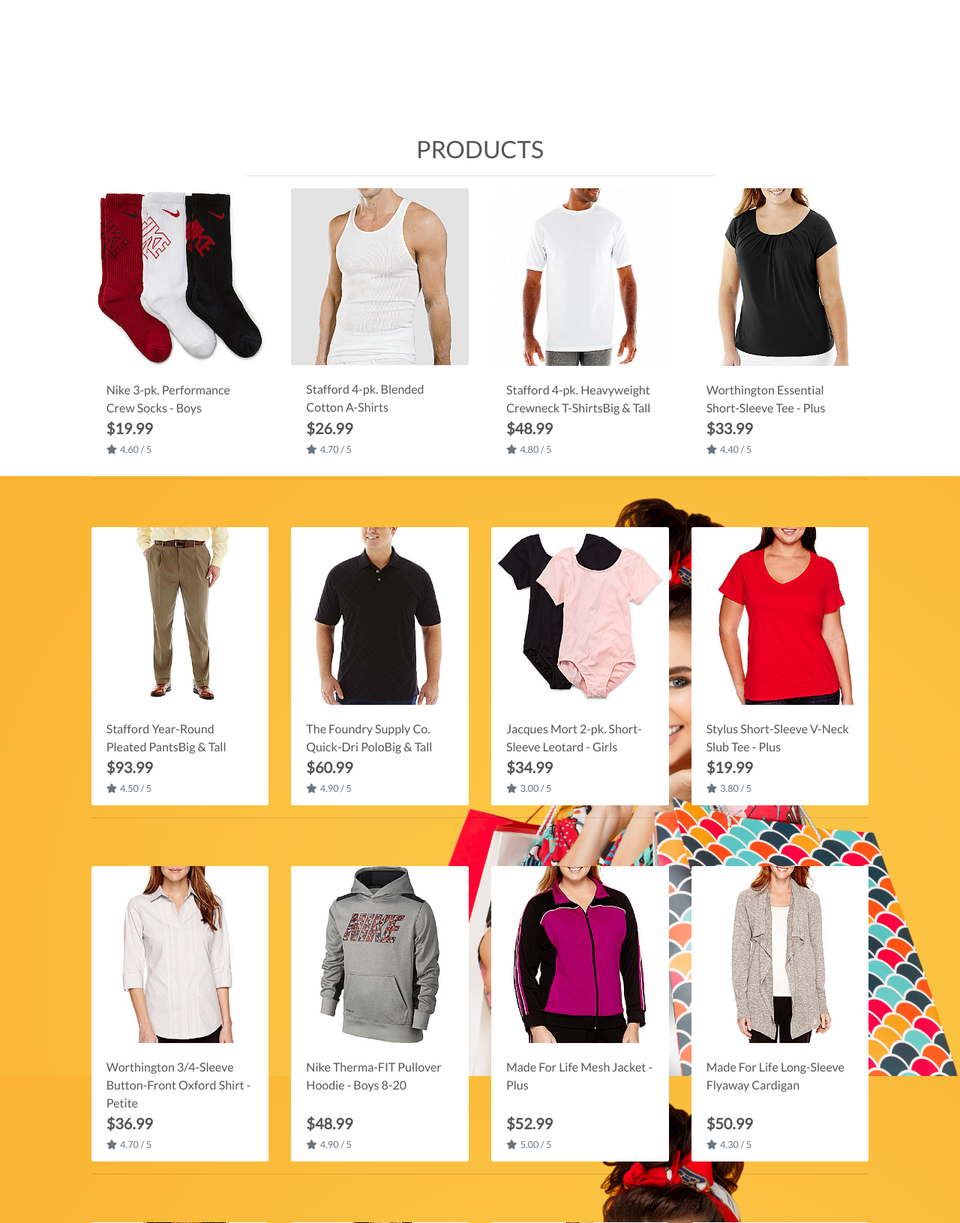
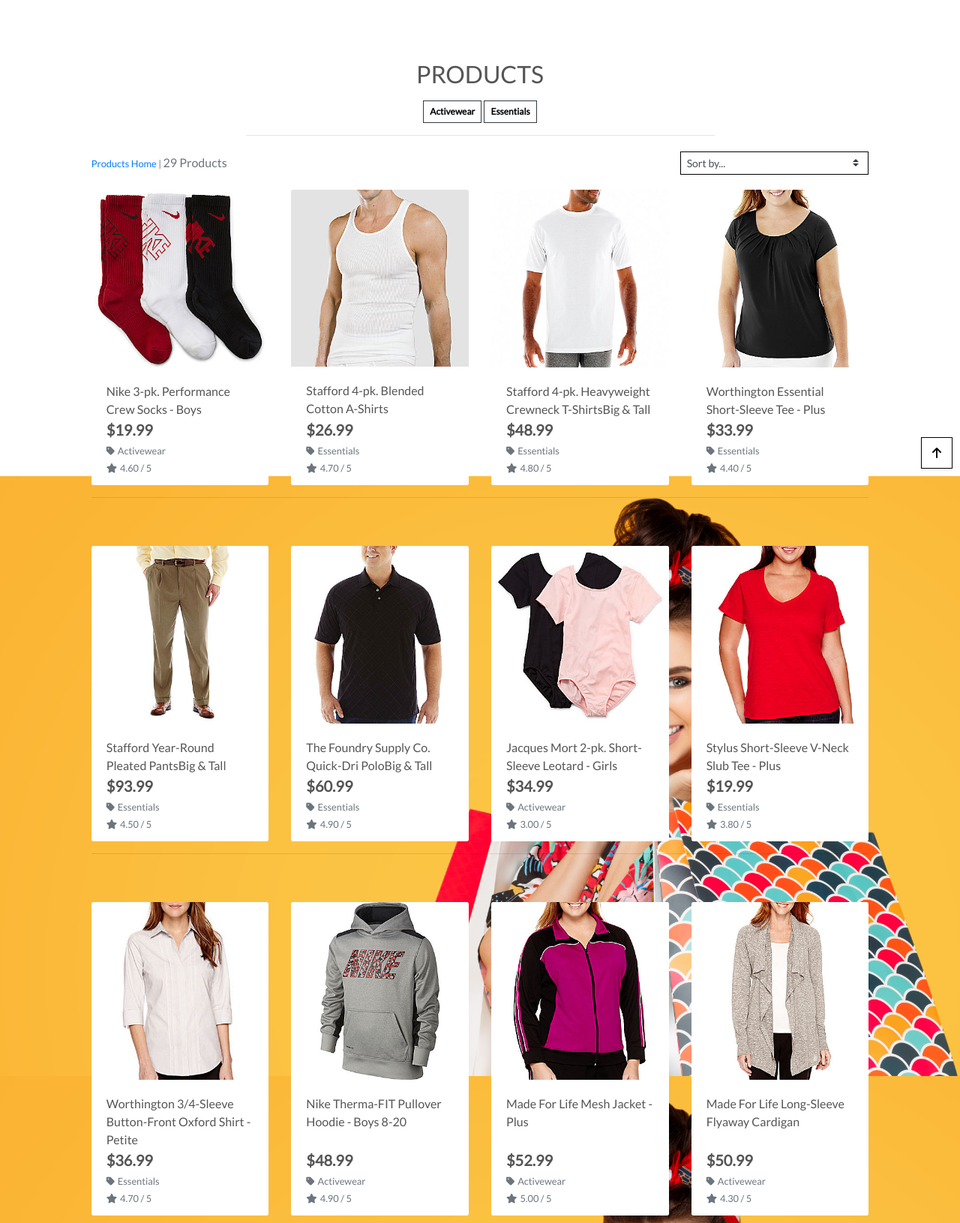
Before and after one commit to Benohene/boutique_ado, a Django app: a page that uses products/templates/products/products.html in a window 1280 px wide. Shown: the part 165-1796 px from the top of the page at 75% size. Run offline with Django 4.2, Linux system fonts and the light colour scheme; data comes from the database, SQL or seed files in the repository; some libraries are stand-ins or nearby versions.

Commit message:
Added sortting JS and back to top link

```diff
--- a/products/templates/products/products.html
+++ b/products/templates/products/products.html
@@ -15,12 +15,41 @@
         <div class="row">
             <div class="col text-center mt-3">
                 <h2 class="logo-font">Products</h2>
+                {% for c in current_categories %}
+                    <a class="category-badge text-decoration-none" href="{% url 'products' %}?category={{ c.name }}">
+                        <span class="p-2 mt-2 badge badge-white text-black rounded-0 border border-dark">{{ c.friendly_name }}</span>
+                    </a>
+                {% endfor %}
                 <hr class="w-50 mb-1">
             </div>
         </div>
         <div class="row">
             <div class="product-container col-10 offset-1">
-            <div class="row mt-1 mb-2"></div>
+                <div class="row mt-1 mb-2">
+                    <div class="col-12 col-md-6 my-auto order-md-last d-flex justify-content-center justify-content-md-end">
+                        <div class="sort-select-wrapper w-50">
+                            <select id="sort-selector" class="custom-select custom-select-sm rounded-0 border border-{% if current_sorting != 'None_None' %}info{% else %}black{% endif %}">
+                                <option value="reset" {% if current_sorting == 'None_None' %}selected{% endif %}>Sort by...</option>
+                                <option value="price_asc" {% if current_sorting == 'price_asc' %}selected{% endif %}>Price (low to high)</option>
+                                <option value="price_desc" {% if current_sorting == 'price_desc' %}selected{% endif %}>Price (high to low)</option>
+                                <option value="rating_asc" {% if current_sorting == 'rating_asc' %}selected{% endif %}>Rating (low to high)</option>
+                                <option value="rating_desc" {% if current_sorting == 'rating_desc' %}selected{% endif %}>Rating (high to low)</option>
+                                <option value="name_asc" {% if current_sorting == 'name_asc' %}selected{% endif %}>Name (A-Z)</option>
+                                <option value="name_desc" {% if current_sorting == 'name_desc' %}selected{% endif %}>Name (Z-A)</option>
+                                <option value="category_asc" {% if current_sorting == 'category_asc' %}selected{% endif %}>Category (A-Z)</option>
+                                <option value="category_desc" {% if current_sorting == 'category_desc' %}selected{% endif %}>Category (Z-A)</option>
+                            </select>
+                        </div>
+                    </div>
+                    <div class="col-12 col-md-6 order-md-first">
+                        <p class="text-muted mt-3 text-center text-md-left">
+                            {% if search_term or current_categories or current_sorting != 'None_None' %}
+                                <span class="small"><a href="{% url 'products' %}">Products Home</a> | </span>
+                            {% endif %}
+                            {{ products|length }} Products{% if search_term %} found for <strong>"{{ search_term }}"</strong>{% endif %}
+                        </p>
+                    </div>
+                </div>
                 <div class="row">
                     {% for product in products %}
                         <div class="col-sm-6 col-md-6 col-lg-4 col-xl-3">
@@ -31,8 +60,7 @@
                                 </a>
                                 {% else %}
                                 <a href="{% url 'product_detail' product.id %}">
-                            <img class="card-img-top img-fluid" src="{{ MEDIA_URL }}noimage.png"
-                                alt="{{ product.name }}">
+                                    <img class="card-img-top img-fluid" src="{{ MEDIA_URL }}noimage.png" alt="{{ product.name }}">
                                 </a>
                                 {% endif %}
                                 <div class="card-body pb-0">
@@ -42,9 +70,15 @@
                                     <div class="row">
                                         <div class="col">
                                             <p class="lead mb-0 text-left font-weight-bold">${{ product.price }}</p>
+                                            {% if product.category %}
+                                            <p class="small mt-1 mb-0">
+                                                <a class="text-muted" href="{% url 'products' %}?category={{ product.category.name }}">
+                                                    <i class="fas fa-tag mr-1"></i>{{ product.category.friendly_name }}
+                                                </a>
+                                            </p>
+                                            {% endif %}
                                             {% if product.rating %}
-                                    <small class="text-muted"><i class="fas fa-star mr-1"></i>{{ product.rating }} /
-                                        5</small>
+                                                <small class="text-muted"><i class="fas fa-star mr-1"></i>{{ product.rating }} / 5</small>
                                             {% else %}
                                                 <small class="text-muted">No Rating</small>
                                             {% endif %}
@@ -78,4 +112,41 @@
             </div>
         </div>
     </div>
+    <div class="btt-button shadow-sm rounded-0 border border-black">
+        <a class="btt-link d-flex h-100">
+            <i class="fas fa-arrow-up text-black mx-auto my-auto"></i>
+        </a>
+    </div>
 {% endblock %}
+
+{% block postloadjs %}
+    {{ block.super }}
+    <script type="text/javascript">
+		$('.btt-link').click(function(e) {
+			window.scrollTo(0,0)
+		})
+	</script>
+
+    <script type="text/javascript">
+        $('#sort-selector').change(function() {
+            var selector = $(this);
+            var currentUrl = new URL(window.location);
+
+            var selectedVal = selector.val();
+            if(selectedVal != "reset"){
+                var sort = selectedVal.split("_")[0];
+                var direction = selectedVal.split("_")[1];
+
+                currentUrl.searchParams.set("sort", sort);
+                currentUrl.searchParams.set("direction", direction);
+
+                window.location.replace(currentUrl);
+            } else {
+                currentUrl.searchParams.delete("sort");
+                currentUrl.searchParams.delete("direction");
+
+                window.location.replace(currentUrl);
+            }
+        })
+    </script>
+{% endblock %}
--- a/products/views.py
+++ b/products/views.py
@@ -1,12 +1,11 @@
 from django.shortcuts import render, redirect, reverse, get_object_or_404
 from django.contrib import messages
 from django.db.models import Q
+from django.db.models.functions import Lower
+
 from .models import Product, Category
 
 # Create your views here.
-
-# This is the view that will return the index.html file
-
 
 def all_products(request):
     """ A view to show all products, including sorting and search queries """
@@ -24,7 +23,8 @@
             if sortkey == 'name':
                 sortkey = 'lower_name'
                 products = products.annotate(lower_name=Lower('name'))
-
+            if sortkey == 'category':
+                sortkey = 'category__name'
             if 'direction' in request.GET:
                 direction = request.GET['direction']
                 if direction == 'desc':
@@ -39,12 +39,10 @@
         if 'q' in request.GET:
             query = request.GET['q']
             if not query:
-                messages.error(
-                    request, "You didn't enter any search criteria!")
+                messages.error(request, "You didn't enter any search criteria!")
                 return redirect(reverse('products'))
 
-            queries = Q(name__icontains=query) | Q(
-                description__icontains=query)
+            queries = Q(name__icontains=query) | Q(description__icontains=query)
             products = products.filter(queries)
 
     current_sorting = f'{sort}_{direction}'
--- a/static/css/base.css
+++ b/static/css/base.css
@@ -71,6 +71,23 @@
   z-index: -1;
 }
 
+a.category-badge > span.badge:hover {
+  background: #212529 !important;
+  color: #fff !important;
+}
+
+.btt-button {
+  height: 42px;
+  width: 42px;
+  position: fixed;
+  bottom: 10px;
+  right: 10px;
+}
+
+.btt-link {
+  cursor: pointer;
+}
+
 /* -------------------------------- Media Queries */
 
 /* Slightly larger container on xl screens */
@@ -91,14 +108,14 @@
   }
 
   .header-container {
-    padding-top: 164px;
+    padding-top: 64px;
   }
 }
 
 /* pad the top a bit when navbar is collapsed on mobile */
 @media (max-width: 991px) {
   .header-container {
-    padding-top: 116px;
+    padding-top: 64px;
   }
 
   body {
```
Also changed, not shown: products/templates/products/product_detail.html (+10 -0 lines). Lines whose indentation alone changed are shown as unchanged.
